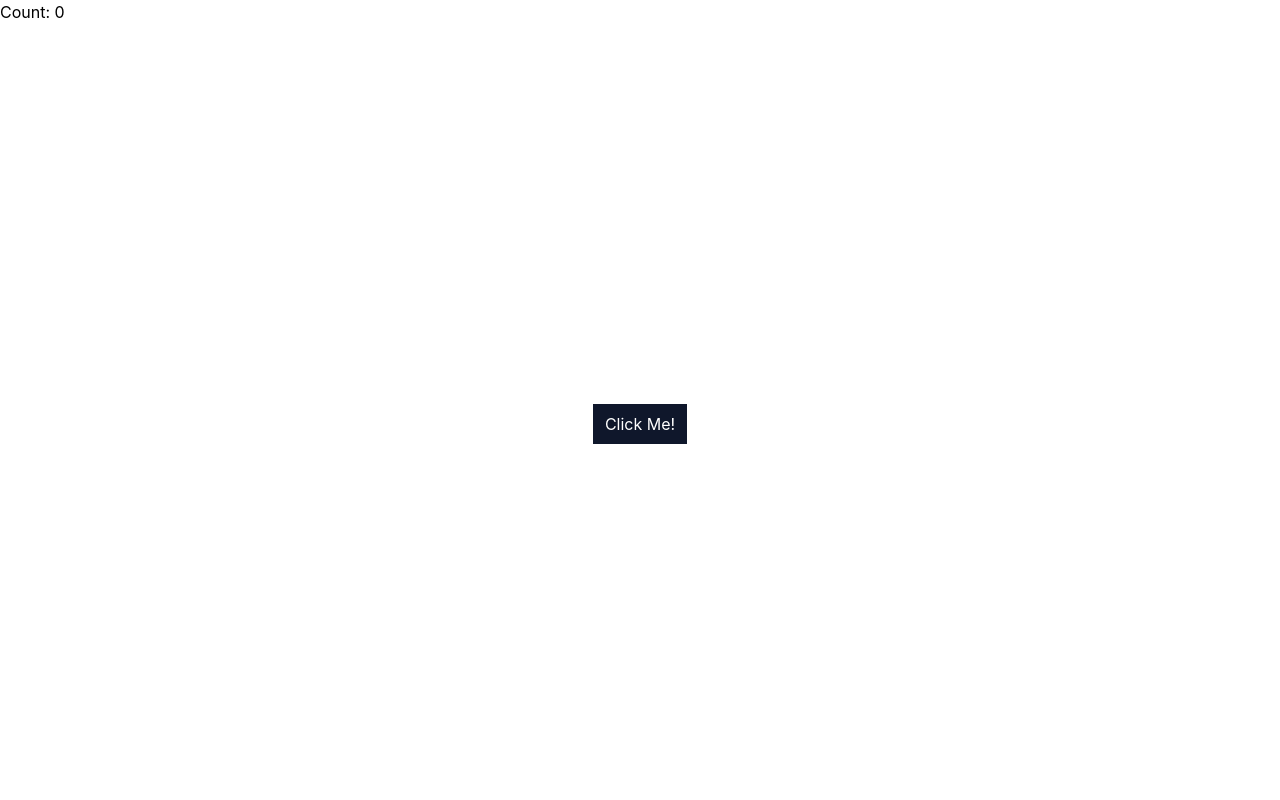
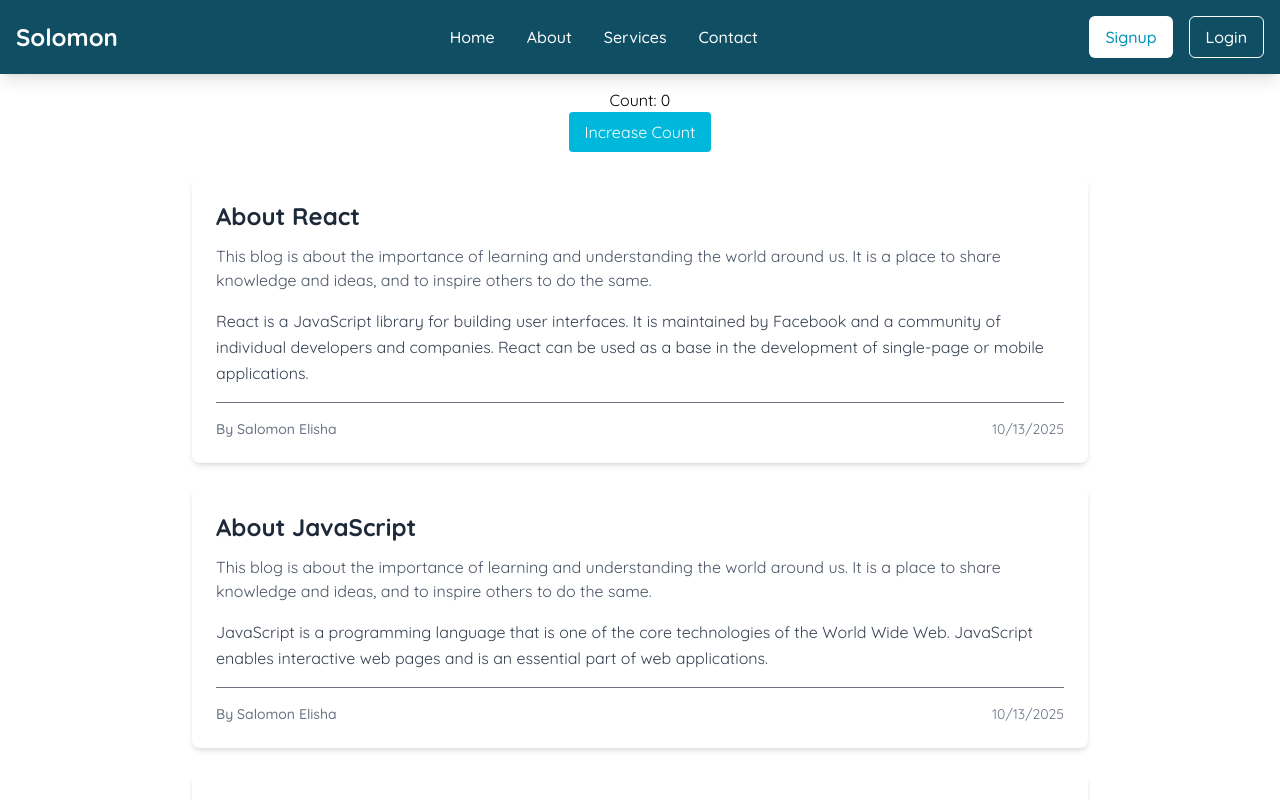
Before and after one commit to sugirangendahayo/React_Theory, a React (Vite) app: page / in a window 1280 px wide. Shown: the top 800 px of the page. Built offline with nearby package versions, Linux system fonts and the light colour scheme.

Commit message:
fetch and render of items

```diff
--- a/index.html
+++ b/index.html
@@ -5,9 +5,14 @@
     <link rel="icon" type="image/svg+xml" href="/vite.svg" />
     <meta name="viewport" content="width=device-width, initial-scale=1.0" />
     <title>react-theory</title>
+    <link rel="preconnect" href="https://fonts.googleapis.com" />
+    <link rel="preconnect" href="https://fonts.gstatic.com" crossorigin />
+    <link
+      href="https://fonts.googleapis.com/css2?family=Quicksand:wght@300..700&display=swap"
+      rel="stylesheet"
+    />
   </head>
   <body>
-
     <div id="root"></div>
     <script type="module" src="/src/main.jsx"></script>
   </body>
--- a/src/App.jsx
+++ b/src/App.jsx
@@ -1,12 +1,70 @@
-
-import TestDom from './components/ui/TestDom';
+import { useEffect, useState } from "react";
+import Blog from "./components/ui/Blog";
+import NavBar from "./components/ui/NavBar";
 
 function App() {
+  console.log("App component re-rendered");
+
+  const [blogs, setBlogs] = useState([]);
+  const [loading, setLoading] = useState(true);
+  const [count, setCount] = useState(0);
+
+  useEffect(() => {
+    console.log(" useEffect running");
+
+    const fetchBlogs = async () => {
+      console.log("Fetching blogs...");
+
+      try {
+        const response = await fetch("/src/data/blogs.json");
+        const data = await response.json();
+
+        console.log("Data received");
+        setBlogs(data);
+      } catch (error) {
+        console.error("Error fetching blogs:", error);
+      } finally {
+        setLoading(false);
+      }
+    };
+
+    fetchBlogs();
+  },[]);
+
   return (
     <>
-      <TestDom />
+      <NavBar />
+
+      <main className="container mx-auto px-4 py-8">
+        <h1 className="text-4xl font-bold text-center mb-4 text-gray-800">
+          Blog Posts
+        </h1>
+
+        <div className="text-center mb-6">
+          <p>Count: {count}</p>
+          <button
+            onClick={() => {
+              console.log(" Button clicked");
+              setCount(count + 1);
+            }}
+            className="bg-cyan-500 text-white px-4 py-2 rounded"
+          >
+            Increase Count
+          </button>
+        </div>
+
+        {loading ? (
+          <p className="text-center">Loading...</p>
+        ) : (
+          <div className="max-w-4xl mx-auto">
+            {blogs.map((blog) => (
+              <Blog key={blog.id} blog={blog} />
+            ))}
+          </div>
+        )}
+      </main>
     </>
-  )
+  );
 }
 
-export default App
+export default App;
--- /dev/null
+++ b/src/components/ui/Blog.jsx
@@ -0,0 +1,17 @@
+import React from 'react';
+
+const Blog = ({ blog }) => {
+  return (
+    <div className="bg-white rounded-lg shadow-md p-6 mb-6 hover:shadow-lg transition-shadow duration-300">
+      <h2 className="text-2xl font-bold text-gray-800 mb-3">{blog.title}</h2>
+      <p className="text-gray-600 mb-4">{blog.description}</p>
+      <p className="text-gray-700 mb-4 leading-relaxed">{blog.content}</p>
+     { <div className="flex justify-between items-center text-sm text-gray-500 border-t pt-4">
+        <span className="font-medium">By {blog.author}</span>
+        <span>{new Date(blog.date).toLocaleDateString()}</span>
+      </div>}
+    </div>
+  );
+};
+
+export default Blog;
--- a/src/components/ui/NavBar.jsx
+++ b/src/components/ui/NavBar.jsx
@@ -6,17 +6,44 @@ function NavBar() {
 
   return (
     <>
-      <header className="flex justify-around items-center">
-        <h1>{logo}</h1>
-        <div>
-          {navMenus.map((menu, index) => {
-            return <p key={index}>{menu}</p>;
-          })}
-        </div>
-        <div>
-          {navAuthBtns.map((btn, index) => {
-            return <button key={index}>{btn}</button>;
-          })}
+      <header className="bg-cyan-900 from-blue-600 to-purple-600 shadow-lg fixed top-0 left-0 right-0 z-50">
+        <div className="container mx-auto px-4">
+          <div className="flex justify-between items-center py-4">
+            <h1 className="text-2xl font-bold text-white hover:text-blue-200 transition-colors duration-300 cursor-pointer">
+              {logo}
+            </h1>
+
+            <nav className="hidden md:flex space-x-8">
+              {navMenus.map((menu, index) => {
+                return (
+                  <a
+                    key={index}
+                    href="#"
+                    className="text-white hover:text-blue-200 transition-colors duration-300 font-medium"
+                  >
+                    {menu}
+                  </a>
+                );
+              })}
+            </nav>
+
+            <div className="flex space-x-4">
+              {navAuthBtns.map((btn, index) => {
+                return (
+                  <button
+                    key={index}
+                    className={`px-4 py-2 rounded-md font-medium transition-all duration-300 cursor-pointer ${
+                      btn === "Login"
+                        ? "bg-transparent text-white border border-white hover:bg-white hover:text-cyan-600"
+                        : "bg-white text-cyan-600 hover:bg-cyan-100"
+                    }`}
+                  >
+                    {btn}
+                  </button>
+                );
+              })}
+            </div>
+          </div>
         </div>
       </header>
     </>
--- a/src/components/ui/TestDom.jsx
+++ b/src/components/ui/TestDom.jsx
@@ -1,6 +1,7 @@
 import React, { useState } from "react";
 
 export default function TestDom() {
+
   const [count, setCount] = useState(0);
   console.log(count)
 
--- /dev/null
+++ b/src/data/blogs.json
@@ -0,0 +1,42 @@
+[
+  {
+    "id": 1,
+    "title": "About React",
+    "description": "This blog is about the importance of learning and understanding the world around us. It is a place to share knowledge and ideas, and to inspire others to do the same.",
+    "content": "React is a JavaScript library for building user interfaces. It is maintained by Facebook and a community of individual developers and companies. React can be used as a base in the development of single-page or mobile applications.",
+    "author": "Salomon Elisha",
+    "date": "2025-10-13"
+  },
+  {
+    "id": 2,
+    "title": "About JavaScript",
+    "description": "This blog is about the importance of learning and understanding the world around us. It is a place to share knowledge and ideas, and to inspire others to do the same.",
+    "content": "JavaScript is a programming language that is one of the core technologies of the World Wide Web. JavaScript enables interactive web pages and is an essential part of web applications.",
+    "author": "Salomon Elisha",
+    "date": "2025-10-13"
+  },
+  {
+    "id": 3,
+    "title": "About CSS",
+    "description": "This blog is about the importance of learning and understanding the world around us. It is a place to share knowledge and ideas, and to inspire others to do the same.",
+    "content": "CSS is a style sheet language used for describing the presentation of a document written in a markup language like HTML. CSS is a cornerstone technology of the World Wide Web, alongside HTML and JavaScript.",
+    "author": "Salomon Elisha",
+    "date": "2025-10-13"
+  },
+  {
+    "id": 4,
+    "title": "About HTML",
+    "description": "This blog is about the importance of learning and understanding the world around us. It is a place to share knowledge and ideas, and to inspire others to do the same.",
+    "content": "HTML is the standard markup language for documents designed to be displayed in a web browser. It defines the meaning and structure of web content.",
+    "author": "Salomon Elisha",
+    "date": "2025-10-13"
+  },
+  {
+    "id": 5,
+    "title": "About TypeScript",
+    "description": "This blog is about the importance of learning and understanding the world around us. It is a place to share knowledge and ideas, and to inspire others to do the same.",
+    "content": "TypeScript is a programming language developed and maintained by Microsoft. It is a strict syntactical superset of JavaScript and adds optional static typing to the language.",
+    "author": "Salomon Elisha",
+    "date": "2025-10-13"
+  }
+]
--- a/src/data/data.json
+++ /dev/null
@@ -1,52 +0,0 @@
-[
-  {
-    "id": 1,
-    "img": {
-      "src": "https://via.placeholder.com/150",
-      "alt": "Product 1"
-    },
-    "title": "Product 1",
-    "description": "This is a product that you can buy online and have delivered to your home",
-    "price": "100"
-  },
-  {
-    "id": 2,
-    "img": {
-      "src": "https://via.placeholder.com/150",
-      "alt": "Product 2"
-    },
-    "title": "Product 2",
-    "description": "This is a product that you can buy online and have delivered to your home",
-    "price": "200"
-  },
-  {
-    "id": 3,
-    "img": {
-      "src": "https://via.placeholder.com/150",
-      "alt": "Product 3"
-    },
-    "title": "Product 3",
-    "description": "This is a product that you can buy online and have delivered to your home",
-    "price": "300"
-  },
-  {
-    "id": 4,
-    "img": {
-      "src": "https://via.placeholder.com/150",
-      "alt": "Product 4"
-    },
-    "title": "Product 4",
-    "description": "This is a product that you can buy online and have delivered to your home",
-    "price": "400"
-  },
-  {
-    "id": 5,
-    "img": {
-      "src": "https://via.placeholder.com/150",
-      "alt": "Product 5"
-    },
-    "title": "Product 5",
-    "description": "This is a product that you can buy online and have delivered to your home",
-    "price": "500"
-  }
-]
--- a/src/index.css
+++ b/src/index.css
@@ -1 +1,6 @@
 @import "tailwindcss";
+/* @import url("https://fonts.googleapis.com/css2?family=Quicksand:wght@300..700&display=swap"); */
+
+body {
+  font-family: "Quicksand", sans-serif;
+}
```
Lines whose indentation alone changed are shown as unchanged.
